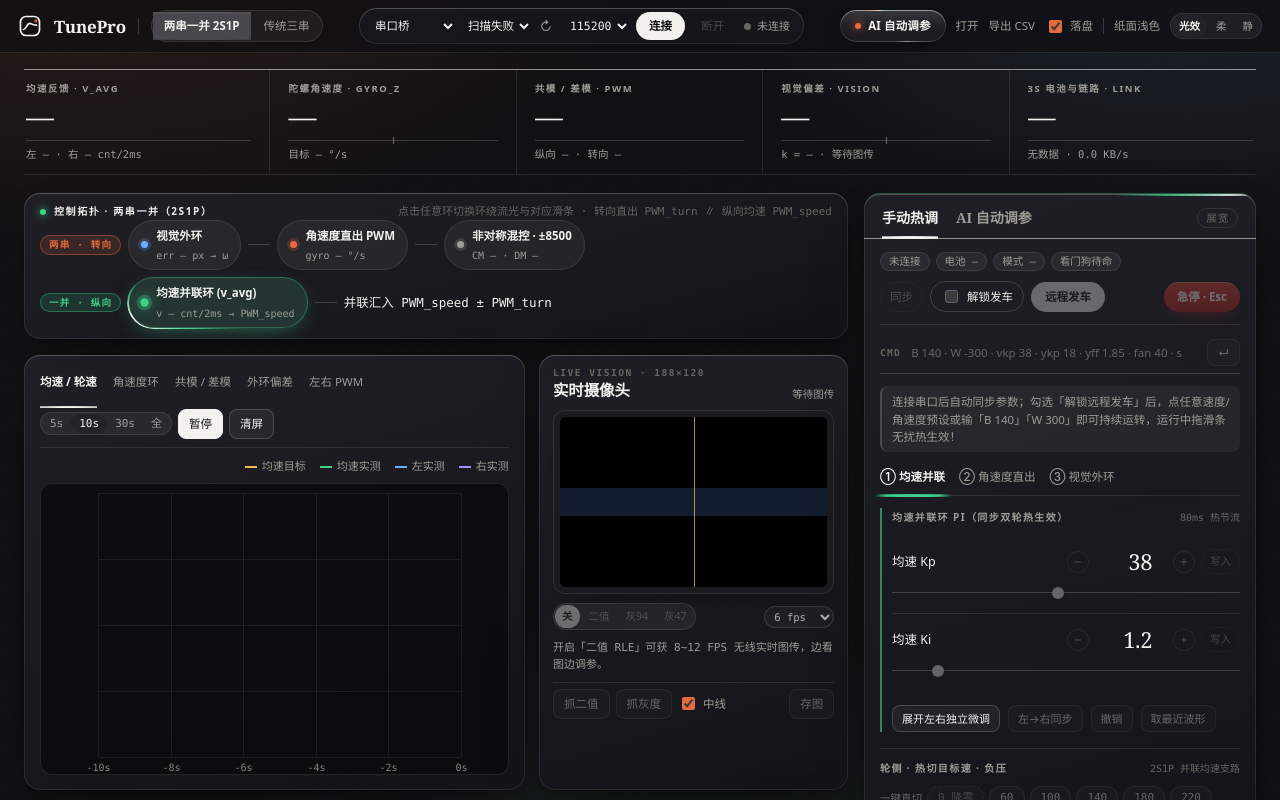
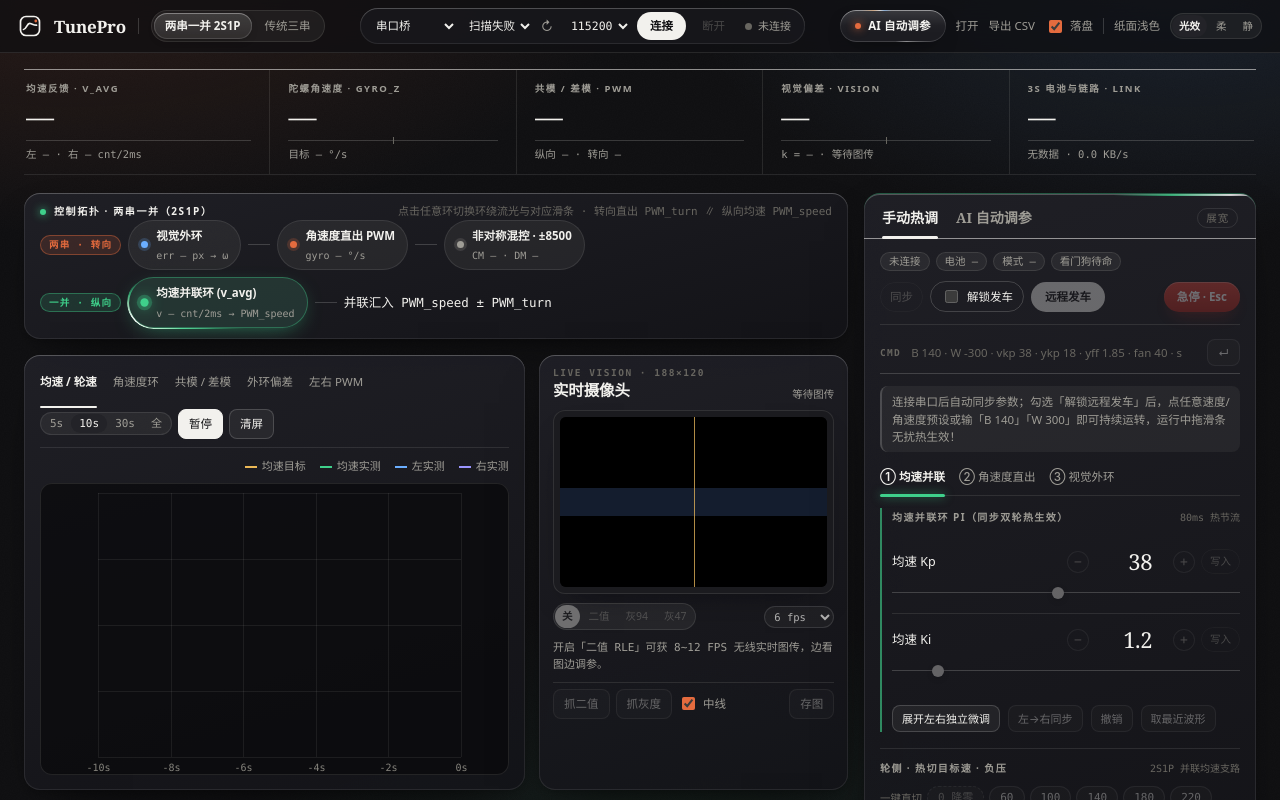
Before and after one commit to Luok1xi/TunePro, a plain HTML site: page web/index.html in a window 1280 px wide. Shown: the top 800 px of the page. Drawn offline with Linux system fonts and the light colour scheme; no server answers.

Commit message:
fix(ui): use true width + translate3d for fluid pill indicator (no scaleX border distortion)

```diff
--- a/web/app.css
+++ b/web/app.css
@@ -113,16 +113,15 @@ button:active:not(:disabled) { transform: scale(0.975); }
   position: absolute;
   left: 0;
   pointer-events: none;
-  transform-origin: 0 50%;
-  will-change: transform, opacity;
+  will-change: transform, width, opacity;
   transition:
-    transform 360ms var(--spring-snappy),
+    transform 340ms var(--spring-snappy),
+    width 340ms var(--spring-snappy),
     opacity 180ms var(--ease-out),
     background 260ms var(--ease-out);
 }
 .tp-fluid-line > .tp-fluid-ind {
   bottom: -1px;
-  width: 1px;
   height: 2px;
   border-radius: 2px;
   background: var(--c-fg);
@@ -141,17 +140,22 @@ button:active:not(:disabled) { transform: scale(0.975); }
   background: var(--c-fg);
 }
 .tp-fluid-pill > .tp-fluid-ind {
-  top: 2px;
-  bottom: 2px;
-  width: 1px;
-  border-radius: var(--r-pill);
-  background: var(--c-surface-2);
-  box-shadow: inset 0 1px 0 var(--glass-rim-top), inset 0 0 0 1px var(--c-line-strong);
+  top: 3px;
+  bottom: 3px;
+  border-radius: var(--r-pill);
+  background: linear-gradient(180deg, rgba(255, 255, 255, 0.14), rgba(255, 255, 255, 0.07));
+  box-shadow:
+    inset 0 1px 0 rgba(255, 255, 255, 0.24),
+    inset 0 0 0 1px rgba(255, 255, 255, 0.14),
+    0 3px 10px -4px rgba(0, 0, 0, 0.45);
   z-index: 0;
 }
 html[data-theme="light"] .tp-fluid-pill > .tp-fluid-ind {
   background: #ffffff;
-  box-shadow: 0 1px 4px rgba(18, 18, 20, 0.10), inset 0 0 0 1px rgba(18, 18, 20, 0.08);
+  box-shadow:
+    0 2px 6px rgba(18, 18, 20, 0.10),
+    inset 0 1px 0 #ffffff,
+    inset 0 0 0 1px rgba(18, 18, 20, 0.08);
 }
 .tp-fluid-pill > button { position: relative; z-index: 1; }
 /* Suppress legacy static ::after indicators whenever fluid spring indicator is active */
@@ -348,23 +352,25 @@ html[data-theme="light"] .tp-fluid-pill > .tp-fluid-ind {
   flex: none;
 }
 
-/* Minimal editorial topology tabs with spring pill indicator */
+/* Minimal editorial topology tabs with crisp spring pill indicator */
 .tp-topo-tabs {
   display: inline-flex;
   align-items: center;
+  flex: none;
   gap: 2px;
-  padding: 2px;
+  padding: 3px;
   border-radius: var(--r-pill);
   background: var(--c-fill);
   box-shadow: inset 0 0 0 1px var(--c-line);
 }
 .tp-topo-tabs button {
   position: relative;
-  padding: 5px 11px;
+  padding: 4px 11px;
   border-radius: var(--r-pill);
   font-size: var(--text-xs);
   font-weight: 500;
   color: var(--c-fg-muted);
+  white-space: nowrap;
 }
 .tp-topo-tabs button:hover { color: var(--c-fg); }
 .tp-topo-tabs button[aria-pressed="true"] { color: var(--c-fg); font-weight: 600; }
```
Also changed, not shown: web/lib/robot-optics.js.
